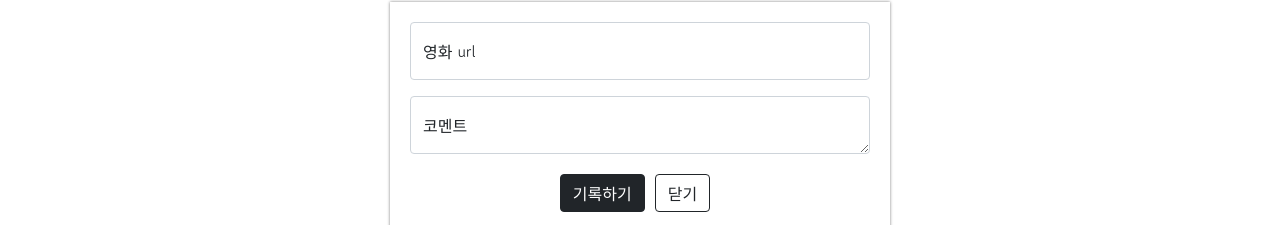
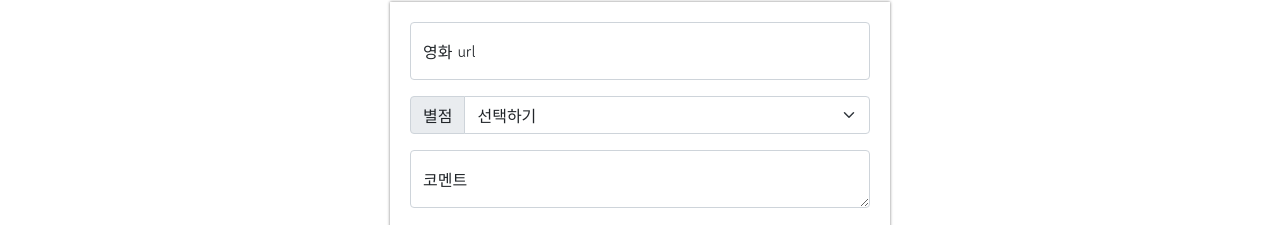
Before and after one commit to seunghee0401/mypage, a plain HTML site: page index.html in a window 1280 px wide. Shown: the part 268-493 px from the top of the page. Drawn offline with nearby package versions, Linux system fonts and the light colour scheme.

Commit message:
Update index.html

```diff
--- a/index.html
+++ b/index.html
@@ -65,13 +65,15 @@
             margin: 20px auto 20px auto;
 
         }
+
         .mypost {
 
-            width:500px;
+            width: 500px;
             margin: 20px auto 20px auto;
             padding: 20px 20px 20px 20px;
             box-shadow: 0px 0px 3px 0px gray;
         }
+
         .mybtn {
             display: flex;
             flex-direction: row;
@@ -80,10 +82,12 @@
 
             margin-top: 20px;
         }
-        .mybtn > button {
+
+        .mybtn>button {
             margin-right: 10px;
 
         }
+
     </style>
 </head>
 
@@ -97,6 +101,20 @@
             <input type="email" class="form-control" id="floatingInput" placeholder="name@example.com">
             <label for="floatingInput">영화 url</label>
         </div>
+
+            <div class="input-group mb-3">
+                <label class="input-group-text" for="inputGroupSelect01">별점</label>
+                <select class="form-select" id="inputGroupSelect01">
+                    <option selected>선택하기</option>
+                    <option value="1">★</option>
+                    <option value="2">★★</option>
+                    <option value="3">★★★</option>
+                    <option value="4">★★★★</option>
+                    <option value="5">★★★★★</option>
+
+                </select>
+            </div>
+
                 <div class="form-floating">
                     <textarea class="form-control" placeholder="Leave a comment here" id="floatingTextarea"></textarea>
                     <label for="floatingTextarea">코멘트</label>
@@ -104,10 +122,11 @@
                 <div class="mybtn">
                     <button type="button" class="btn btn-dark">기록하기</button>
                     <button type="button" class="btn btn-outline-dark">닫기</button>
+
+                </div>
             </div>
 
 
-    </div>
         <div class="mycards">
             <div class="row row-cols-1 row-cols-md-4 g-4">
                 <div class="col">
```
Lines whose indentation alone changed are shown as unchanged.
